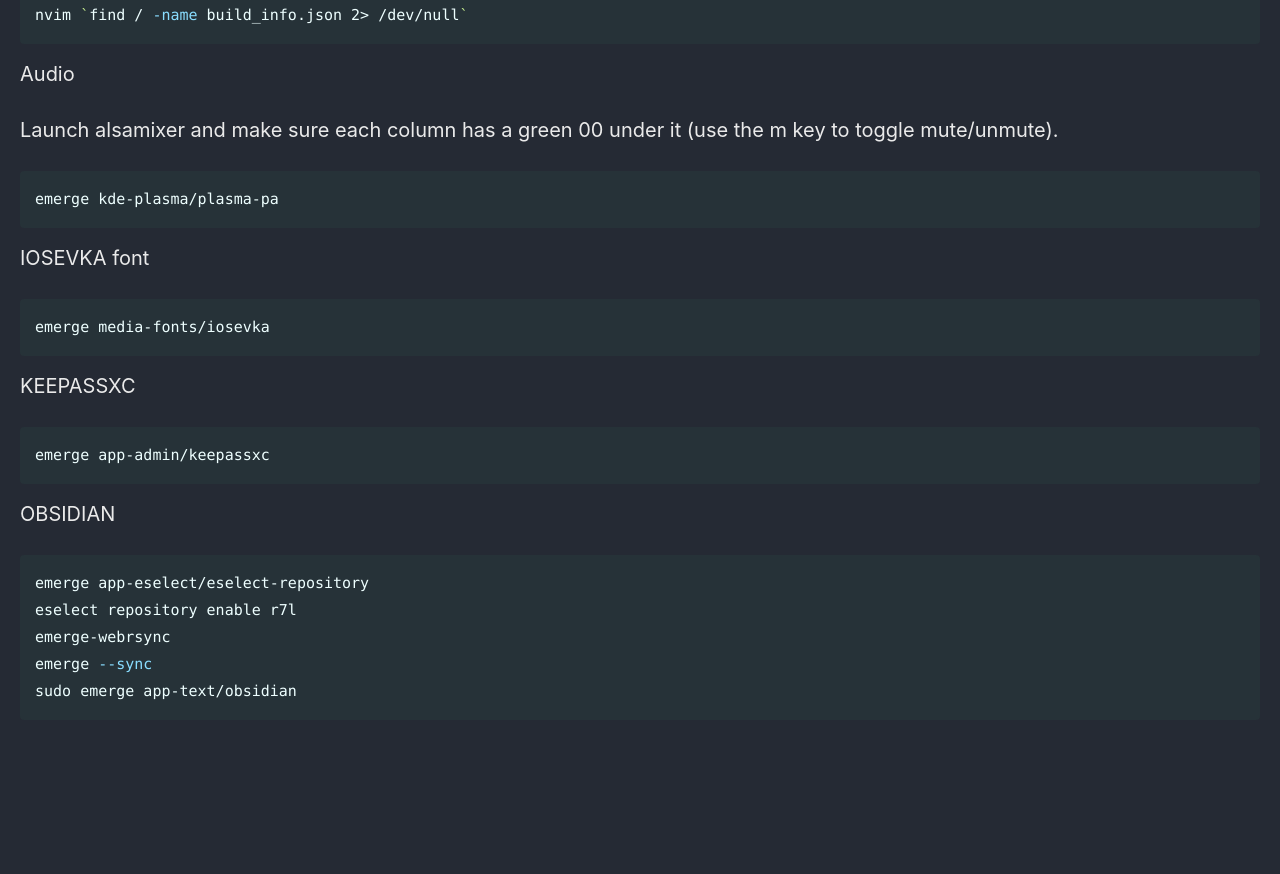
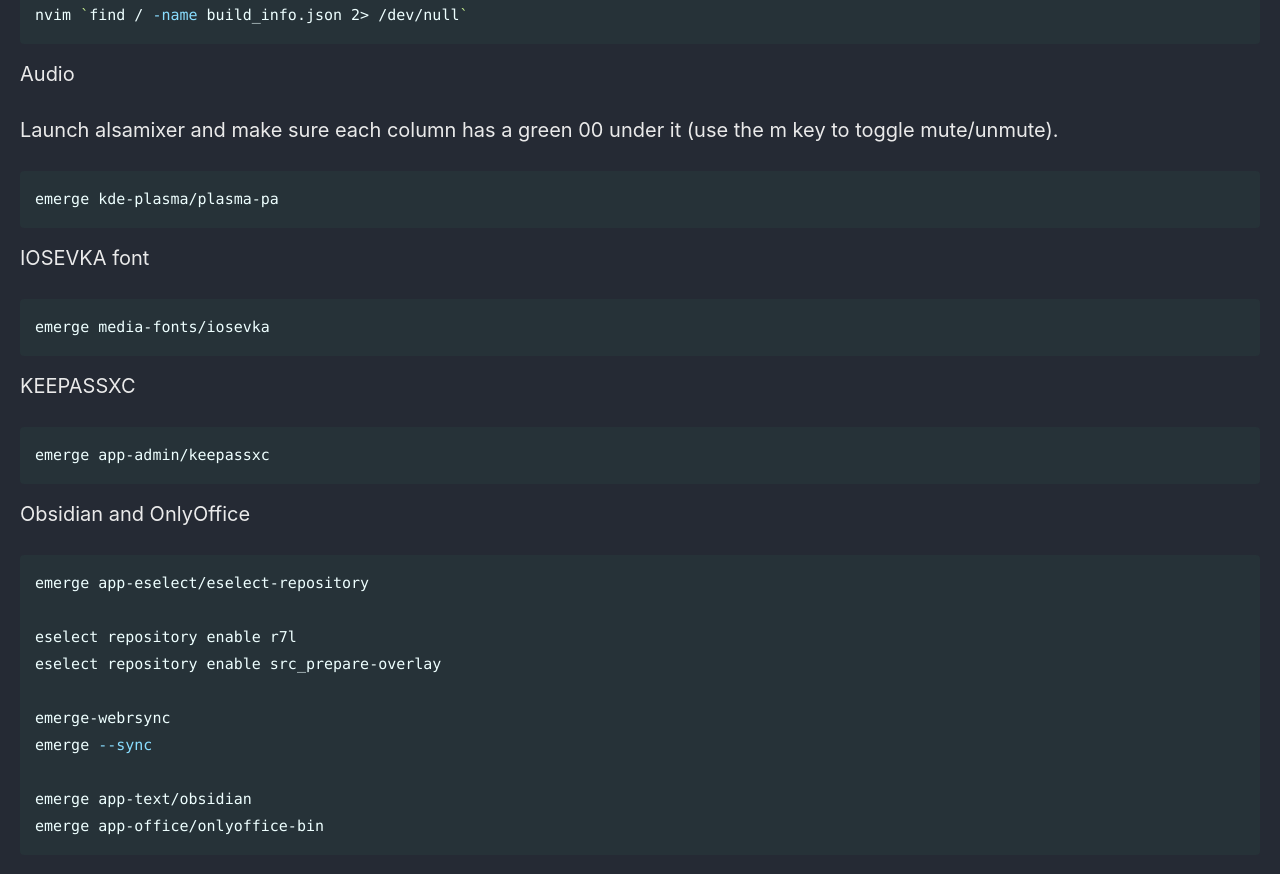
Before and after one commit to Connor-McCartney/Connor-McCartney.github.io, a Jekyll site: the page built from _pages/misc/gentoo.md, in a window 1280 px wide and 900 px high, scrolled down 7583 px. Shown: the top 874 px of the window. Built offline with Jekyll 4.4.1, drawn with Linux system fonts in a browser that asks for light colours; cached includes are drawn as plain includes; before the commit the page ends 8348 px from its top, so only the background shows below that.

Commit message:
Update gentoo.md

````diff
--- a/_pages/misc/gentoo.md
+++ b/_pages/misc/gentoo.md
@@ -355,12 +355,17 @@ KEEPASSXC
 emerge app-admin/keepassxc
 ```
 
-OBSIDIAN
+Obsidian and OnlyOffice
 
 ```bash
 emerge app-eselect/eselect-repository
+
 eselect repository enable r7l
+eselect repository enable src_prepare-overlay
+
 emerge-webrsync
 emerge --sync
-sudo emerge app-text/obsidian
+
+emerge app-text/obsidian
+emerge app-office/onlyoffice-bin
 ```
````
